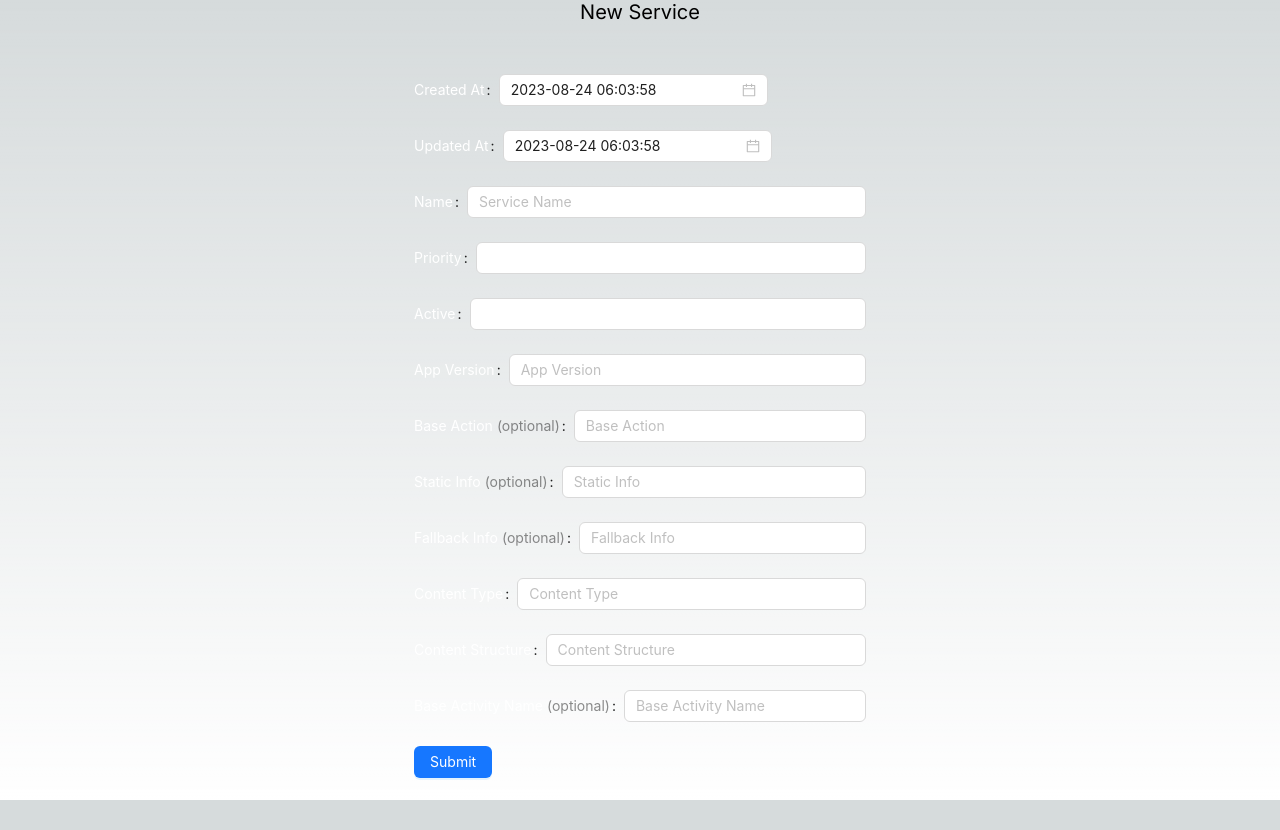
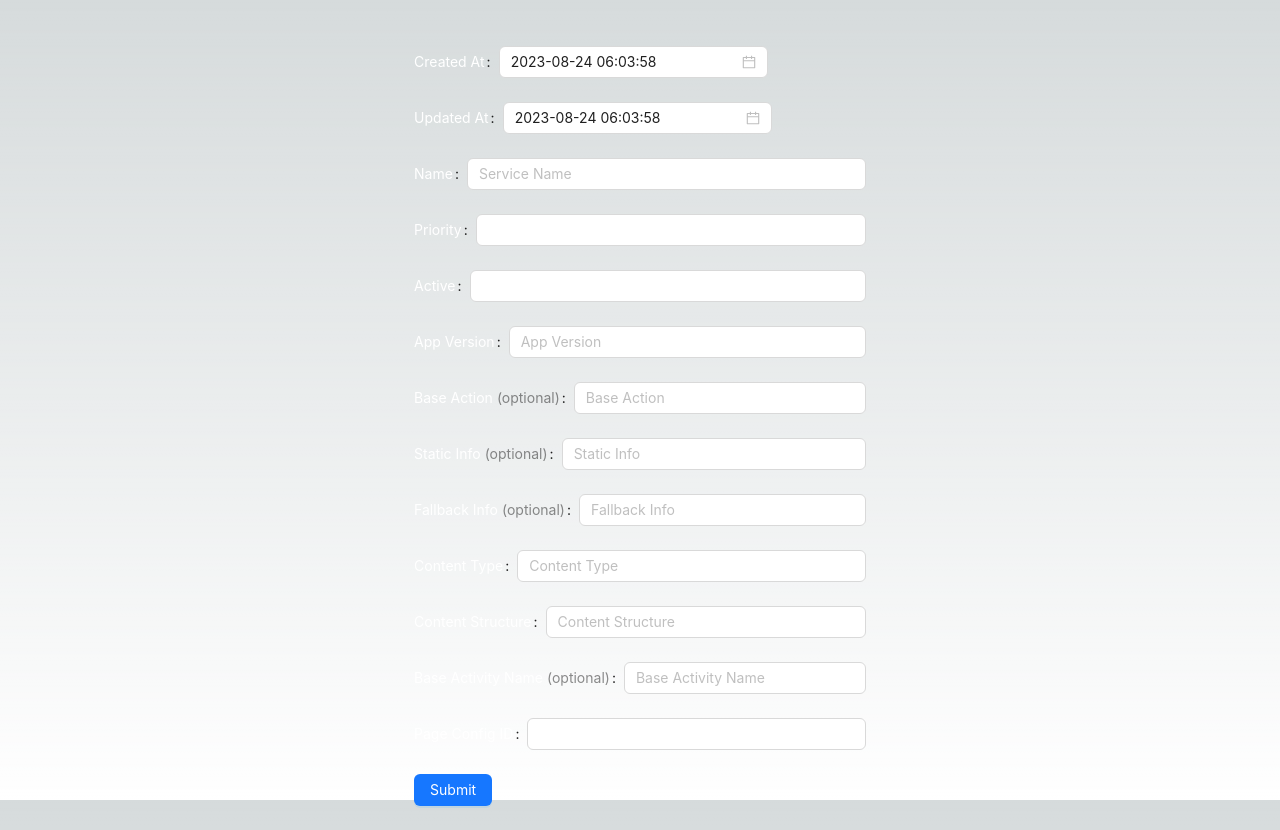
Before and after one commit to ChampionBuffalo1/fc-upm, a Next.js app: page /service_config/create in a window 1280 px wide. Before the commit the page ends 802 px from the top, so only its background shows below. Built offline with nearby package versions, Linux system fonts and the light colour scheme.

Commit message:
Mapping page_section_id

```diff
--- a/src/app/service_config/create/page.tsx
+++ b/src/app/service_config/create/page.tsx
@@ -115,4 +115,10 @@ const fields: FormField = [
     label: "Base Activity Name",
     placeholder: "Base Activity Name",
   },
+  {
+    type: "number",
+    name: "page_section_id",
+    label: "Page Config ID",
+    required: "Each section must have a page config id",
+  },
 ];
--- a/src/app/service_config/edit/form.tsx
+++ b/src/app/service_config/edit/form.tsx
@@ -17,6 +17,7 @@ export default function EditForm({
   static_info,
   content_type,
   fallback_info,
+  page_section_id,
   content_structure,
   base_activity_name,
 }: ServiceConfig) {
@@ -113,6 +114,14 @@ export default function EditForm({
         placeholder: "Base Activity Name",
         initialValue: base_activity_name,
       },
+      {
+        type: "number",
+        name: "page_section_id",
+        label: "Page Section ID",
+        initialValue: page_section_id,
+        placeholder: "Page Section ID",
+        required: "Each section must have a page config id",
+      },
     ],
     [
       name,
@@ -125,6 +134,7 @@ export default function EditForm({
       static_info,
       content_type,
       fallback_info,
+      page_section_id,
       content_structure,
       base_activity_name,
     ]
--- a/src/types/db.ts
+++ b/src/types/db.ts
@@ -30,6 +30,7 @@ export interface ServiceConfig extends DateTime {
   fallback_info?: Json;
   content_type: string;
   content_structure: Json;
+  page_section_id?: number;
 }
 
 export interface PageSectionServiceMapping {
```
